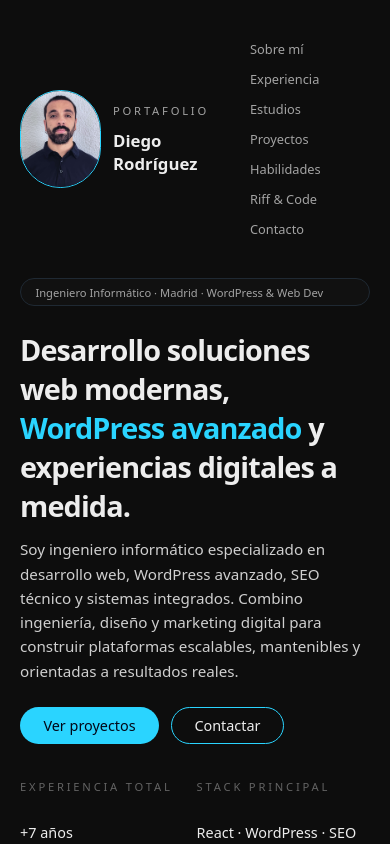
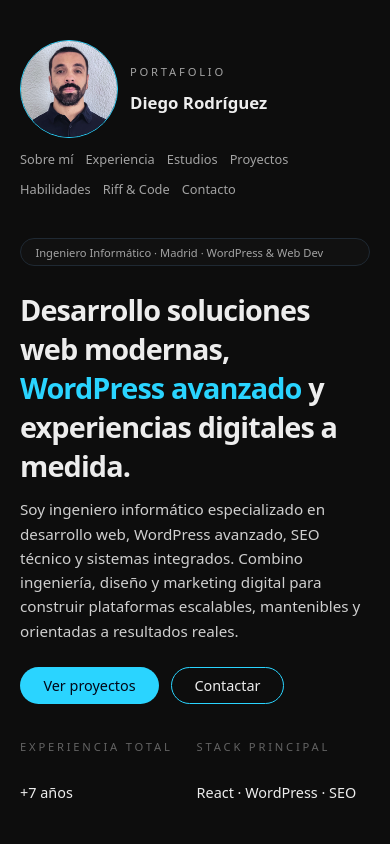
Before and after one commit to diegoroselrodriguez/my-portfolio, a React (Vite) app: page / in a window 390 px wide. Shown: the top 844 px of the page. Built offline with nearby package versions, Linux system fonts and the light colour scheme.

Commit message:
Update App.css

```diff
--- a/src/App.css
+++ b/src/App.css
@@ -523,3 +523,15 @@ body {
 .about-list li {
   margin-bottom: 0.25rem;
 }
+
+@media (max-width: 480px) {
+  .header {
+    flex-direction: column;
+    align-items: flex-start;
+    gap: 0.75rem;
+  }
+
+  .nav {
+    justify-content: flex-start;
+  }
+}
```
